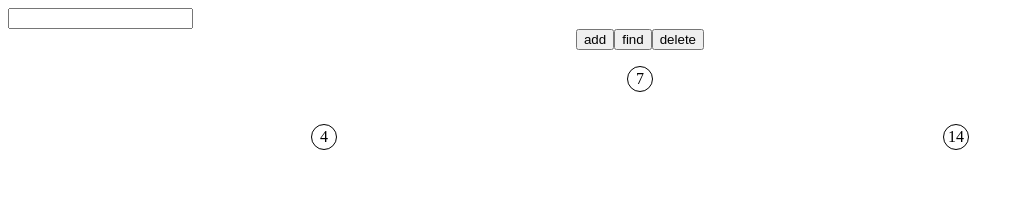
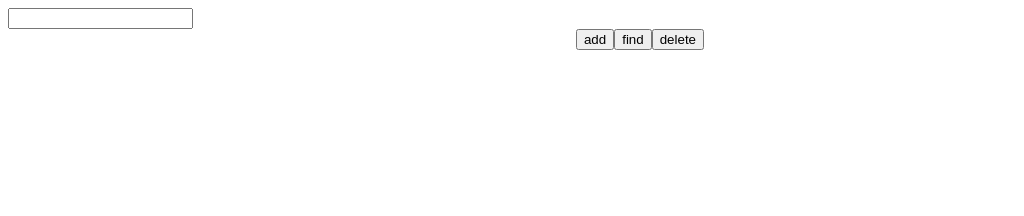
Before and after one commit to neet-007/Data-Structures-To-React-Apps, a React (Vite) app in the folder BSTTree/: page / in a window 1280 px wide. Shown: the top 216 px of the page, without its empty margins (0-1024 px from the left). Built offline with nearby package versions, Linux system fonts and the light colour scheme.

Commit message:
the basic functionality of the tree is working will look for optimaiztion and makeing the css look better

```diff
--- a/BSTTree/src/TreeContainer.tsx
+++ b/BSTTree/src/TreeContainer.tsx
@@ -3,7 +3,7 @@ import { useTreeContext } from './TreeContext';
 import Node from './Node';
 
 const TreeContainer:React.FC<ComponentProps<'div'>> = () => {
-  const {tree, treeSize, addNode, find, deleteNode} = useTreeContext()
+  const {tree, addNode, find, deleteNode} = useTreeContext()
   const inputRef = useRef<HTMLInputElement>(null);
   console.log(tree);
   function Add(){
--- a/BSTTree/src/TreeContext.tsx
+++ b/BSTTree/src/TreeContext.tsx
@@ -7,7 +7,6 @@ type ModeType = 'add' | 'delete' | 'find' | 'none';
 
 type TreeContextType = {
     tree:NodeType[];
-    treeSize:number;
     addNode:(val:number) => void;
     deleteNode:(val:number) => void;
     find:(val:number) => void;
@@ -15,7 +14,6 @@ type TreeContextType = {
 
 const INITIAL_STATE:TreeContextType = {
     tree:[],
-    treeSize:0,
     addNode:() => {},
     deleteNode:() => {},
     find:() => {}
@@ -24,8 +22,7 @@ const INITIAL_STATE:TreeContextType = {
 const TreeContext = createContext<TreeContextType>(INITIAL_STATE);
 
 export const TreeContextProvider:React.FC<ComponentProps<'div'>> = ({children}) => {
-    const [tree, setTree] = useState<NodeType[]>([{val:7, parent:-1, left:1, right:2, className:''}, {val:4, parent:0, left:-1, right:-1, className:''}, {val:14, parent:0, left:-1, right:-1, className:''}]);
-    const [treeSize, setTreeSize] = useState<number>(0);
+    const [tree, setTree] = useState<NodeType[]>([]);
     const [currIndex, setCurrIndex] = useState<number>(-1);
     const [currVal, setCurrVal] = useState<number>(-1);
     const [nextVal, setNextVal] = useState<number>(-1);
@@ -45,20 +42,24 @@ export const TreeContextProvider:React.FC<ComponentProps<'div'>> = ({children})
                                 setCurrIndex(prev[currIndex].right);
                             }else{
                                 setMode('add');
+                                prev[currIndex].className = 'found';
                             };
                         }else if(nextCommand === 'delete'){
                             console.log('delte')
                             console.log(prev[currIndex])
                             setMode('delete');
+                            prev[currIndex].className = 'found';
                         }else{
                             prev[currIndex].className = 'found';
                             setCurrIndex(-1);
                             setCurrVal(-1);
                             setMode('none');
+                            prev[currIndex].className = 'found';
                             //alert(`found ${currIndex}`);
                         };
                     }else if (prev[currIndex].val > currVal){
                         if (prev[currIndex].left === -1){
+                            prev[currIndex].className = '';
                             if (nextCommand === 'add'){
                                 setMode('add');
                             }else{
@@ -77,6 +78,7 @@ export const TreeContextProvider:React.FC<ComponentProps<'div'>> = ({children})
                         };
                     }else{
                         if (prev[currIndex].right === -1){
+                            prev[currIndex].className = '';
                             if (nextCommand === 'add'){
                                 setMode('add');
                             }else{
@@ -99,9 +101,10 @@ export const TreeContextProvider:React.FC<ComponentProps<'div'>> = ({children})
                     }
                     return [...prev]
                 });
-            },500);
+            },700);
         }
         if (mode === 'add'){
+            setTimeout(() => {
                 setTree(prev => {
                     const newNode = {val:nextVal, parent:currIndex, left:-1, right:-1, className:''} as NodeType;
                     if(prev[currIndex].val > nextVal){
@@ -109,15 +112,17 @@ export const TreeContextProvider:React.FC<ComponentProps<'div'>> = ({children})
                     }else{
                         prev[currIndex].right = prev.length;
                     };
+                    prev[currIndex].className = '';
                     return [...prev, newNode]
                 });
                 setCurrVal(-1);
                 setMode('none');
                 setCurrIndex(-1);
                 setNextCommand('none');
+            }, 700);
         };
-
         if (mode === 'delete'){
+            setTimeout(() => {
                 setTree(prev => {
                     // leaf node
                     if (prev[currIndex].left === -1 && prev[currIndex].right === -1){
@@ -217,24 +222,34 @@ export const TreeContextProvider:React.FC<ComponentProps<'div'>> = ({children})
                     setNextCommand('none');
                     return [...prev]
                 })
+            }, 700);
         };
     },[currIndex, mode]);
 
     console.log(currIndex)
 
     function addNode(val:number){
+        if (tree.length === 0){
+            setTree(prev => [...prev, {val, parent:-1, left:-1, right:-1} as NodeType]);
+            return;
+        }
         find(val);
         setNextCommand('add');
         setNextVal(val);
-        setTreeSize(prev => prev + 1);
     };
 
     function deleteNode(val:number){
+        if (tree.length === 0){
+            return;
+        };
         find(val);
         setNextCommand('delete');
     };
 
     function find(val:number){
+        if (tree.length === 0){
+            return;
+        };
         setTree(prev => {
             prev[0].className = 'highlight';
             return [...prev]
@@ -245,7 +260,7 @@ export const TreeContextProvider:React.FC<ComponentProps<'div'>> = ({children})
     };
 
     return (
-    <TreeContext.Provider value={{tree, treeSize, addNode, deleteNode, find}}>
+    <TreeContext.Provider value={{tree, addNode, deleteNode, find}}>
         {children}
     </TreeContext.Provider>
     );
```
Lines whose indentation alone changed are shown as unchanged.
